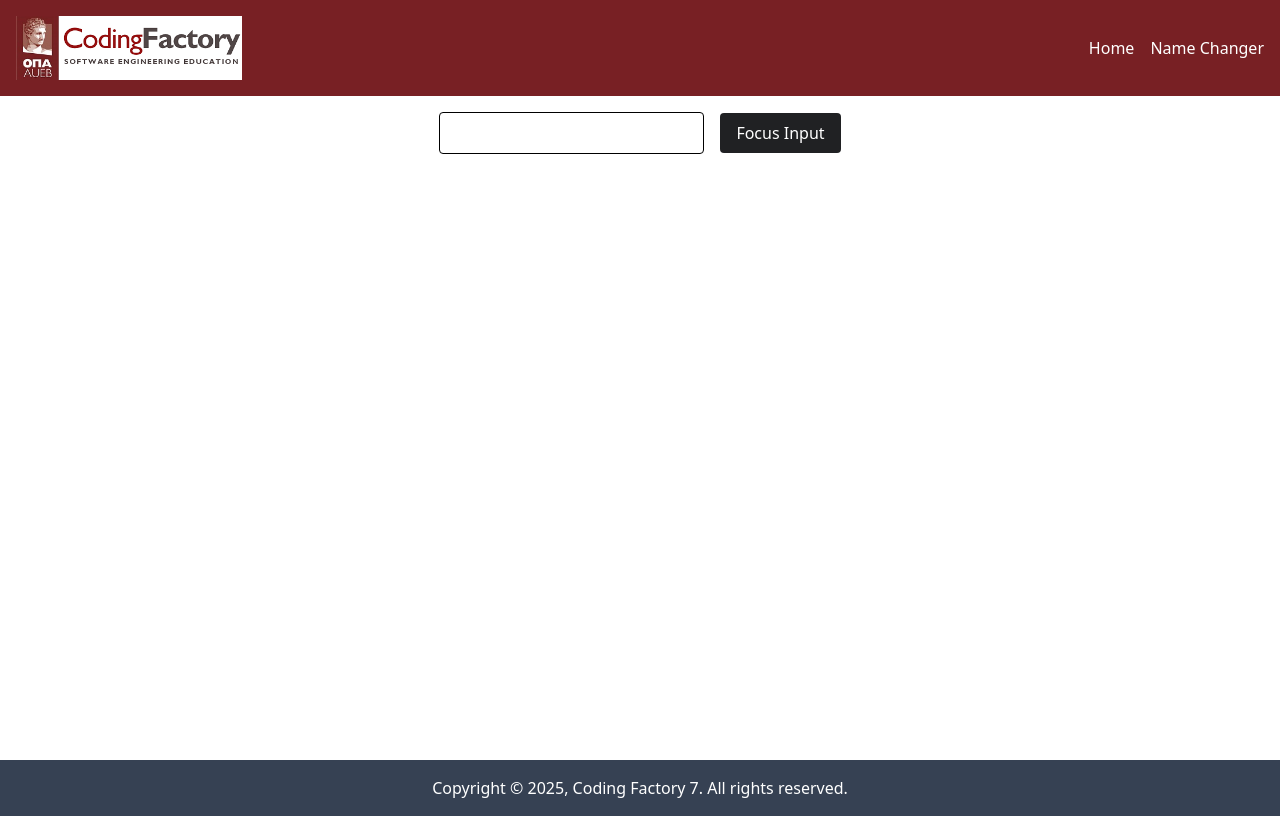
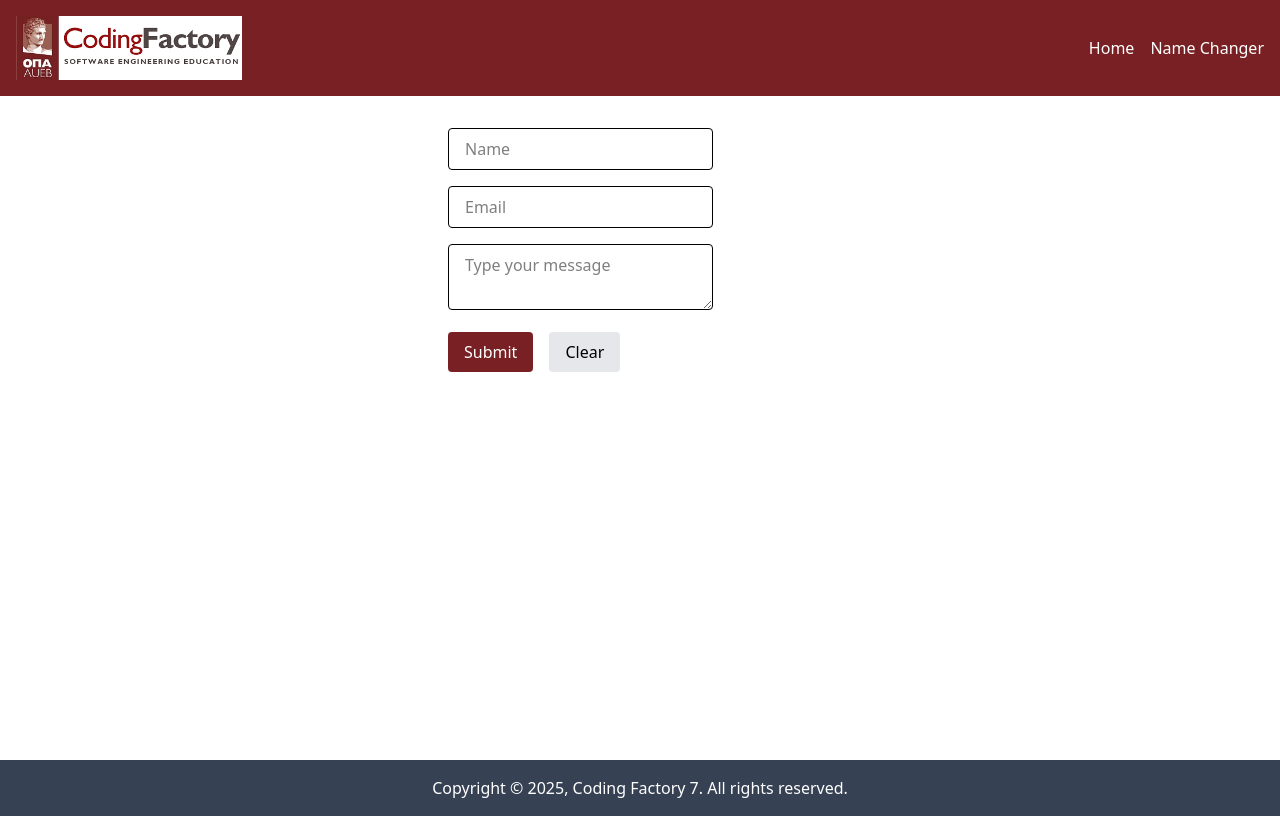
Before and after one commit to grgks/cf7-components, a React (Vite) app: page / in a window 1280 px wide. Built offline with nearby package versions, Linux system fonts and the light colour scheme.

Commit message:
feat: add routes

```diff
--- a/src/App.tsx
+++ b/src/App.tsx
@@ -27,6 +27,11 @@ import RouterExamplesLayout from "./components/RouterExamplesLayout";
 import AutoRedirectPage from "./pages/AutoRedirectPage.tsx";
 import NotFoundPage from "./pages/NotFoundPage.tsx";
 import FocusInput from "./components/FocusInput.tsx";
+import UncontrolledInput from "./components/UncontrolledInput.tsx";
+import ControlledInput from "./components/ControlledInput.tsx";
+// import MultiFieldForm from "./components/MultiFieldForm.tsx";
+import MultiFieldFormWithValidation from "./components/MultiFieldFormWithValidation.tsx";
+
 
 function App() {
 
@@ -69,7 +74,8 @@ function App() {
                         <Route element={<RouterLayout />}>
                             {/*<Route path="/" element={<HomePage />}/>*/}
                             {/*<Route index element={<HomePage />}/>*/}
-                            <Route index element={<FocusInput />}/>
+                            {/*<Route index element={<MultiFieldForm/>}/>*/}
+                            <Route index element={<MultiFieldFormWithValidation/>}/>
                             <Route path="users/:userId" element={<UserPage />}/>
                             <Route path="users" element={<UserPage />}/>
                         </Route>
@@ -80,6 +86,9 @@ function App() {
                             <Route path="name-changer" element={<NameChangerPage/>}/>
                             <Route path="online-status" element={<OnlineStatusPage/>}/>
                             <Route path="auto-redirect" element={<AutoRedirectPage/>}/>
+                            <Route path="controlled-input" element={<ControlledInput />}/>
+                            <Route path="uncontrolled-input" element={<UncontrolledInput />}/>
+                            <Route path="focus-input" element={<FocusInput />}/>
                         </Route>
 
                         <Route path="users/:userId" element={<UserPage />}/>
```
